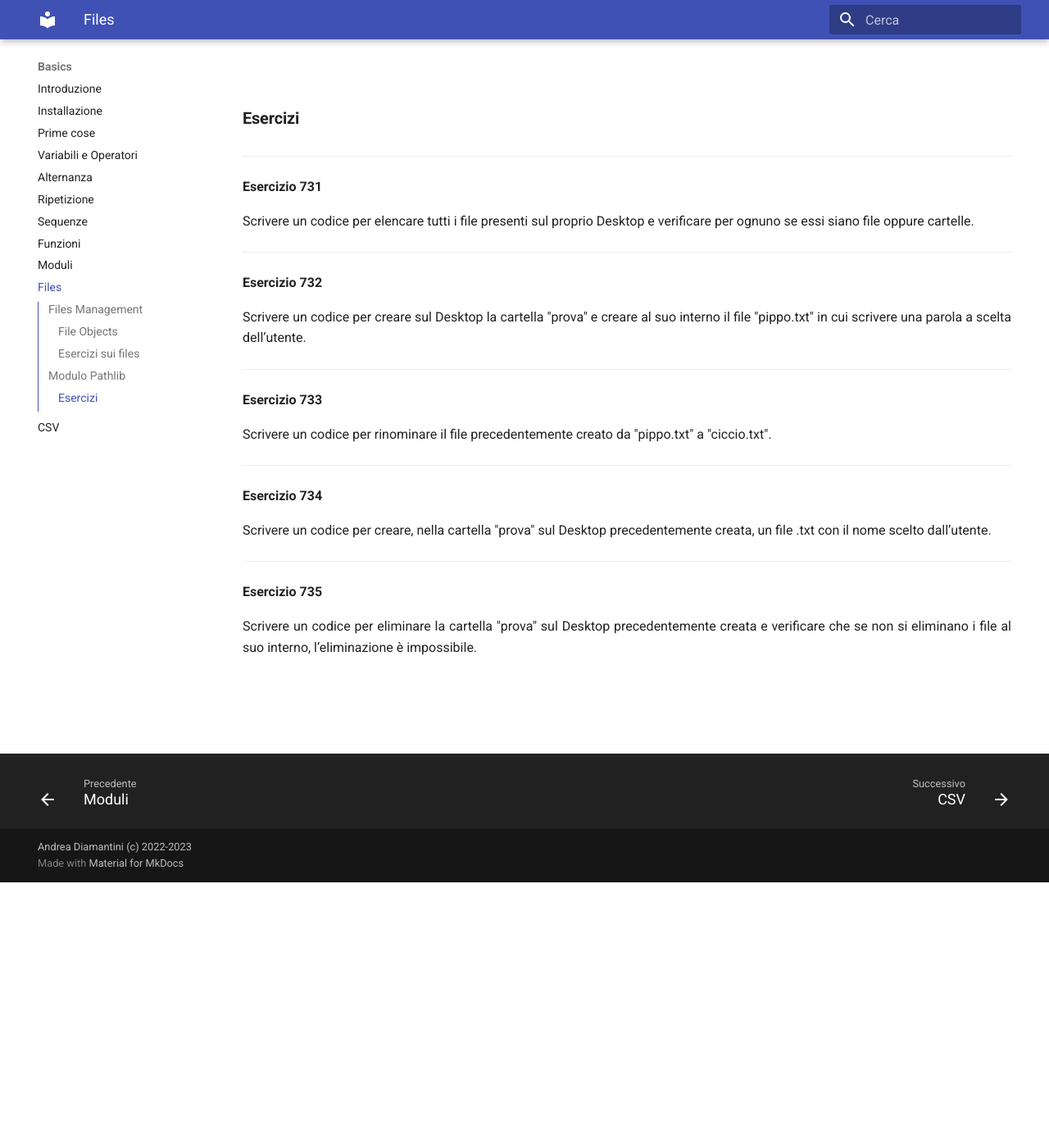
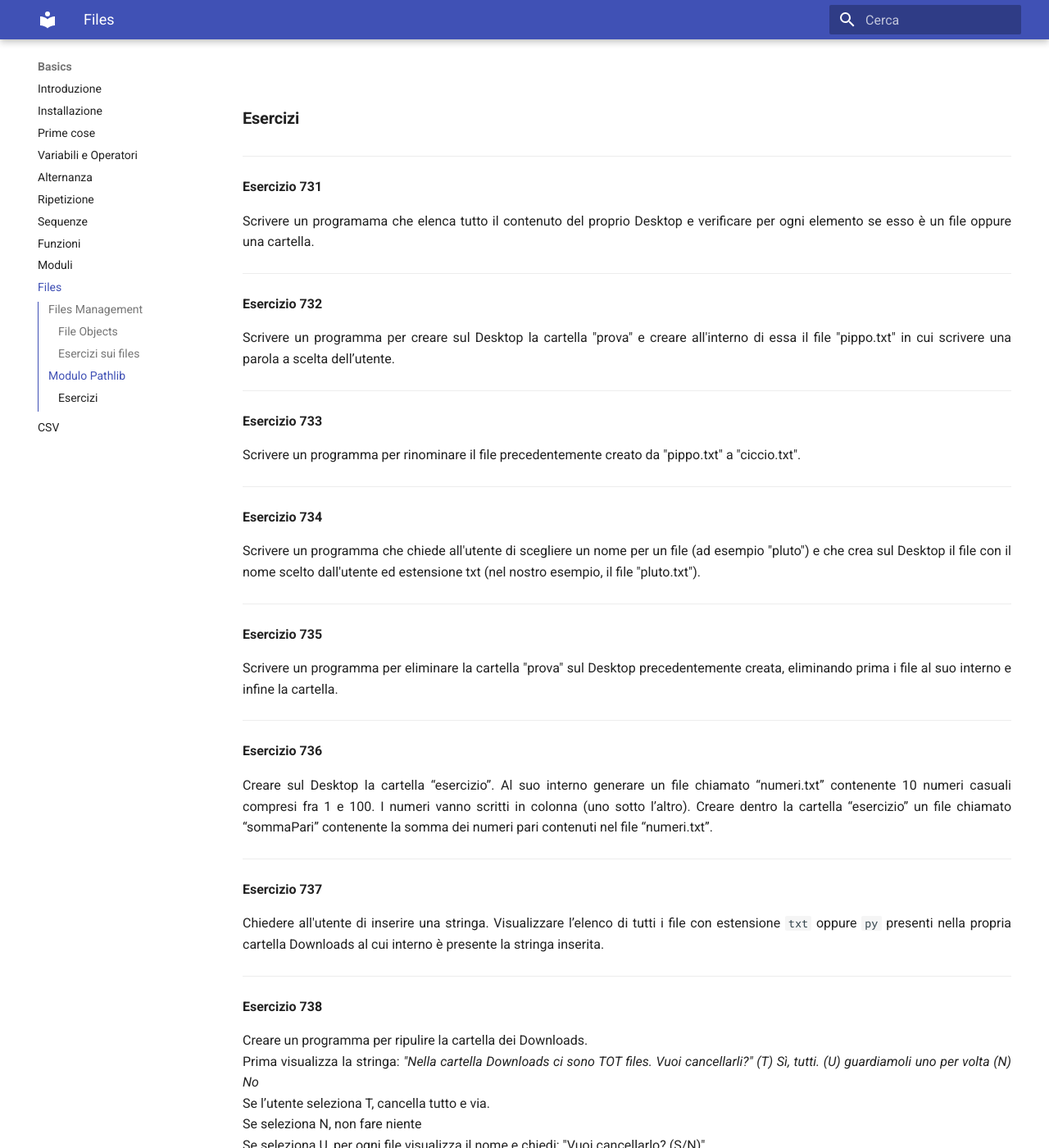
Before and after one commit to adjamhub/pyhandouts, an MkDocs documentation site: the page built from docs/basics/107_files.md, in a window 1280 px wide and 1400 px high, scrolled down 11392 px. Shown: the whole window at 82% size. Built offline with MkDocs 1.6.1 and Material for MkDocs 9.7.7, drawn with Linux system fonts in a browser that asks for light colours; emoji names are drawn with the system emoji font; before the commit the page ends 12468 px from its top, so only the background shows below that; some of the changed text lies outside the part shown.

Commit message:
Esercizi modulo pathlib

```diff
--- a/docs/basics/107_files.md
+++ b/docs/basics/107_files.md
@@ -521,32 +521,72 @@
 
 **Esercizio 731**
 
-Scrivere un codice per elencare tutti i file presenti sul proprio Desktop e verificare per ognuno se essi siano file oppure cartelle.
+Scrivere un programama che elenca tutto il contenuto del proprio Desktop e verificare per ogni elemento se esso è un file oppure una cartella.
 
 ------------------------------------------------------------
 
 **Esercizio 732**
 
-Scrivere un codice per creare sul Desktop la cartella "prova" e creare al suo interno il file "pippo.txt" in cui scrivere una parola a scelta dell’utente.
+Scrivere un programma per creare sul Desktop la cartella "prova" e creare all'interno di essa il file "pippo.txt" in cui scrivere una parola a scelta dell’utente.
 
 ------------------------------------------------------------
 
 **Esercizio 733**
 
-Scrivere un codice per rinominare il file precedentemente creato da "pippo.txt" a "ciccio.txt".
+Scrivere un programma per rinominare il file precedentemente creato da "pippo.txt" a "ciccio.txt".
 
 ------------------------------------------------------------
 
 **Esercizio 734**
 
-Scrivere un codice per creare, nella cartella "prova" sul Desktop precedentemente creata, un file .txt con il nome scelto dall’utente.
+Scrivere un programma che chiede all'utente di scegliere un nome per un file (ad esempio "pluto") e che crea sul Desktop il file con il nome scelto dall'utente
+ed estensione txt (nel nostro esempio, il file "pluto.txt").
 
 ------------------------------------------------------------
 
 **Esercizio 735**
 
-Scrivere un codice per eliminare la cartella "prova" sul Desktop precedentemente creata e verificare che se non si eliminano i file al suo interno, l’eliminazione è impossibile.
+Scrivere un programma per eliminare la cartella "prova" sul Desktop precedentemente creata, eliminando prima i file al suo interno e infine la cartella.
 
+------------------------------------------------------------
+
+**Esercizio 736**
+
+Creare sul Desktop la cartella “esercizio”.
+Al suo interno generare un file chiamato “numeri.txt” contenente 10 numeri casuali compresi fra 1 e 100. I numeri vanno scritti in colonna (uno sotto l’altro).
+Creare dentro la cartella “esercizio” un file chiamato “sommaPari” contenente la somma dei numeri pari contenuti nel file “numeri.txt”.
+
+------------------------------------------------------------
+
+**Esercizio 737**
+
+Chiedere all'utente di inserire una stringa.
+Visualizzare l’elenco di tutti i file con estensione `txt` oppure `py` presenti nella propria cartella Downloads al cui interno è presente la stringa inserita.
+
+------------------------------------------------------------
+
+**Esercizio 738**
+
+Creare un programma per ripulire la cartella dei Downloads.<br>
+Prima visualizza la stringa: *"Nella cartella Downloads ci sono TOT files. Vuoi cancellarli?" (T) Sì, tutti. (U) guardiamoli uno per volta (N) No* <br>
+Se l’utente seleziona T, cancella tutto e via.<br>
+Se seleziona N, non fare niente <br>
+Se seleziona U, per ogni file visualizza il nome e chiedi: "Vuoi cancellarlo? (S/N)"
+
+------------------------------------------------------------
+
+**Esercizio 739 (Sposta Files)**
+
+Crea sul Desktop una cartella chiamata ESERCIZI. Cerca i files Python presenti nella tua cartella Documenti e spostali nella cartella ESERCIZI.
+
+!!! tip "Suggerimento: per spostare un file"
+
+    1. lo apri,
+    2. copi il contenuto,
+    3. lo chiudi,
+    4. crei il file con lo stesso nome nella nuova cartella,
+    5. ci copi il contenuto,
+    6. elimini il vecchio file
 
 <br>
 <br>
```
Also changed, not shown: docs/wx/201_classes.txt (renamed from docs/wx/201_classes.md).
